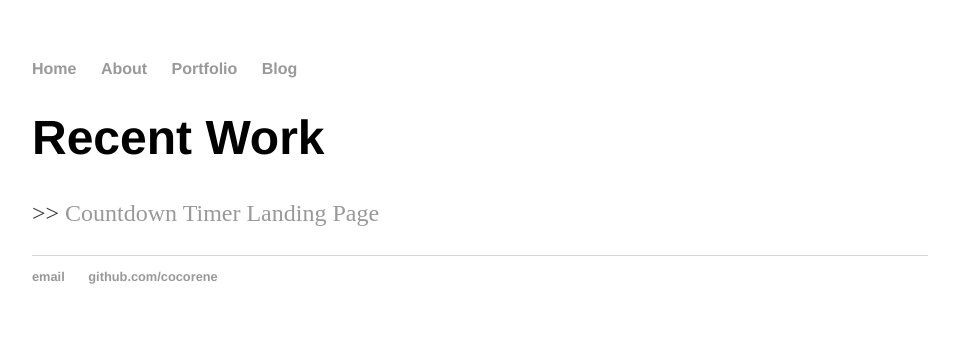
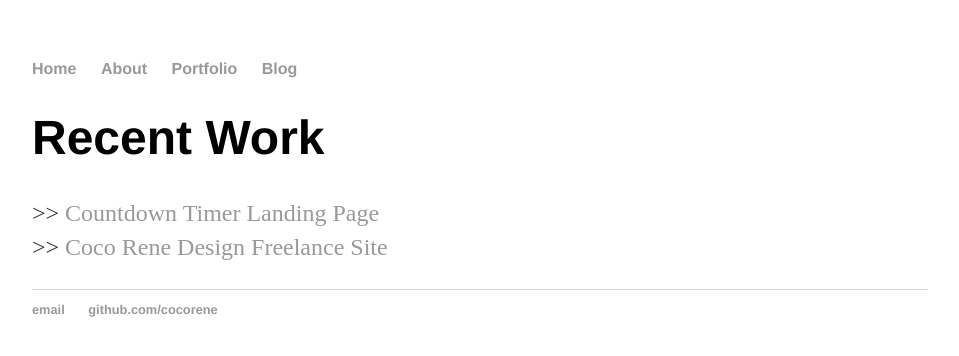
Before and after one commit to cocorene/cocorene.github.io, a Jekyll site: the page built from portfolio/index.html, in a window 1280 px wide. Shown: the top 356 px of the page, without its empty margins (160-1119 px from the left). Built offline with Jekyll 4.4.1, drawn with Linux system fonts in a browser that asks for light colours.

Commit message:
Update index.html

```diff
--- a/portfolio/index.html
+++ b/portfolio/index.html
@@ -6,5 +6,6 @@ description: Information about the personal website for Chanelle White, Web Desi
 
   <div class="portfolio">
     <h1>Recent Work</h1>
-    <p>>> <a href="http://cocorene.github.io/countdown-landing-page/" target="_blank">Countdown Timer Landing Page</a></p>
+    <p>>> <a href="http://cocorene.github.io/countdown-landing-page/" target="_blank">Countdown Timer Landing Page</a><br />
+    >> <a href="http://cocorenedesign.com/" target="_blank">Coco Rene Design Freelance Site</a></p>
   </div>
```
